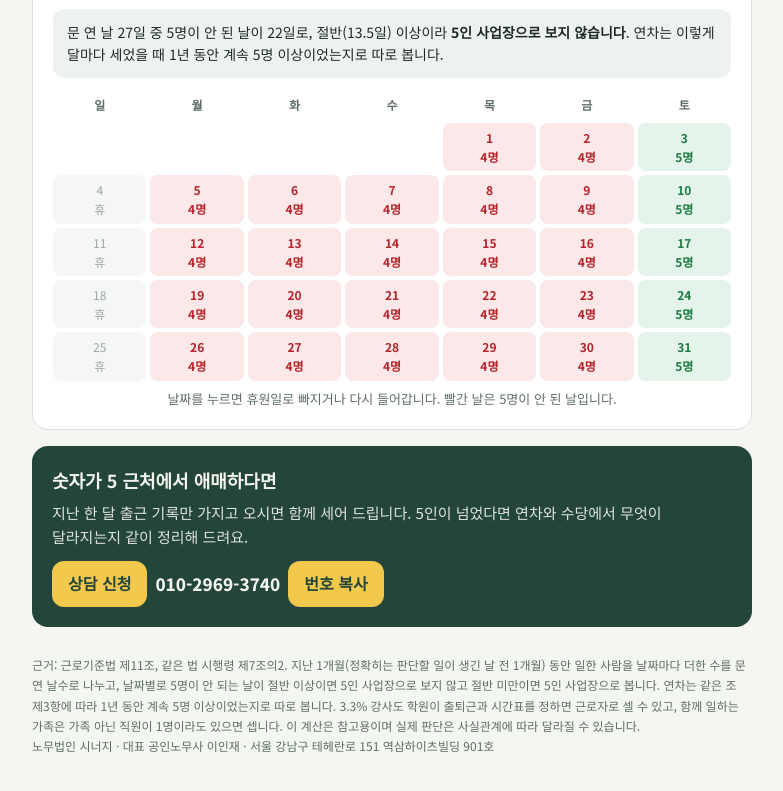
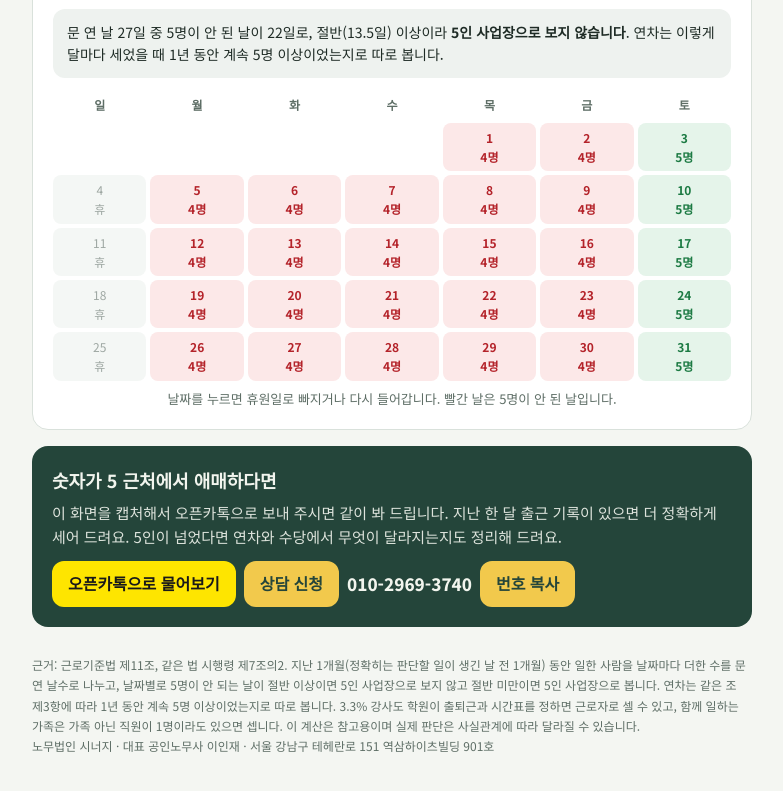
Before and after one commit to sng-guy/guide, a plain HTML site: page 5in.html in a window 1280 px wide. Shown: the part 1715-2506 px from the top of the page, without its empty margins (248-1031 px from the left). Drawn offline with Linux system fonts and the light colour scheme.

Commit message:
안내 페이지 갱신: heori, yeoncha, seoryu, 5in, jeomgeom, ingeonbi (2026-11-24)
Co-Authored-By: Claude Opus 5.5 <noreply@anthropic.com>

```diff
--- a/5in.html
+++ b/5in.html
@@ -78,6 +78,7 @@ input[type=month],input[type=text],select{font-size:16px;padding:8px 10px;border
 .cta .btns{display:flex;gap:8px;flex-wrap:wrap;margin-top:12px;align-items:center}
 .cta a,.cta button{background:var(--accent);color:var(--accent-ink);font-weight:800;padding:10px 16px;border-radius:12px;text-decoration:none;border:0;cursor:pointer}
 .cta .num{font-weight:800;font-size:17px;user-select:all}
+.cta a.kakao{background:#FEE500;color:#191919}
 .foot{font-size:12px;color:var(--muted);line-height:1.7}
 @media (prefers-reduced-motion:no-preference){.verdict{transition:background .2s}}
 </style>
@@ -113,8 +114,8 @@ input[type=month],input[type=text],select{font-size:16px;padding:8px 10px;border
 
 <section class="cta">
 <b>숫자가 5 근처에서 애매하다면</b>
-<p>지난 한 달 출근 기록만 가지고 오시면 함께 세어 드립니다. 5인이 넘었다면 연차와 수당에서 무엇이 달라지는지 같이 정리해 드려요.</p>
-<div class="btns"><a href="https://litt.ly/suncream">상담 신청</a><span class="num" id="tel">010-2969-3740</span><button type="button" id="copy">번호 복사</button></div>
+<p>이 화면을 캡처해서 오픈카톡으로 보내 주시면 같이 봐 드립니다. 지난 한 달 출근 기록이 있으면 더 정확하게 세어 드려요. 5인이 넘었다면 연차와 수당에서 무엇이 달라지는지도 정리해 드려요.</p>
+<div class="btns"><a class="kakao" href="https://open.kakao.com/o/soKDIQPh" target="_blank" rel="noopener">오픈카톡으로 물어보기</a><a href="https://litt.ly/suncream" target="_blank" rel="noopener">상담 신청</a><span class="num" id="tel">010-2969-3740</span><button type="button" id="copy">번호 복사</button></div>
 </section>
 
 <p class="foot">근거: 근로기준법 제11조, 같은 법 시행령 제7조의2. 지난 1개월(정확히는 판단할 일이 생긴 날 전 1개월) 동안 일한 사람을 날짜마다 더한 수를 문 연 날수로 나누고, 날짜별로 5명이 안 되는 날이 절반 이상이면 5인 사업장으로 보지 않고 절반 미만이면 5인 사업장으로 봅니다. 연차는 같은 조 제3항에 따라 1년 동안 계속 5명 이상이었는지로 따로 봅니다. 3.3% 강사도 학원이 출퇴근과 시간표를 정하면 근로자로 셀 수 있고, 함께 일하는 가족은 가족 아닌 직원이 1명이라도 있으면 셉니다. 이 계산은 참고용이며 실제 판단은 사실관계에 따라 달라질 수 있습니다.<br>노무법인 시너지 · 대표 공인노무사 이인재 · 서울 강남구 테헤란로 151 역삼하이츠빌딩 901호</p>
```
